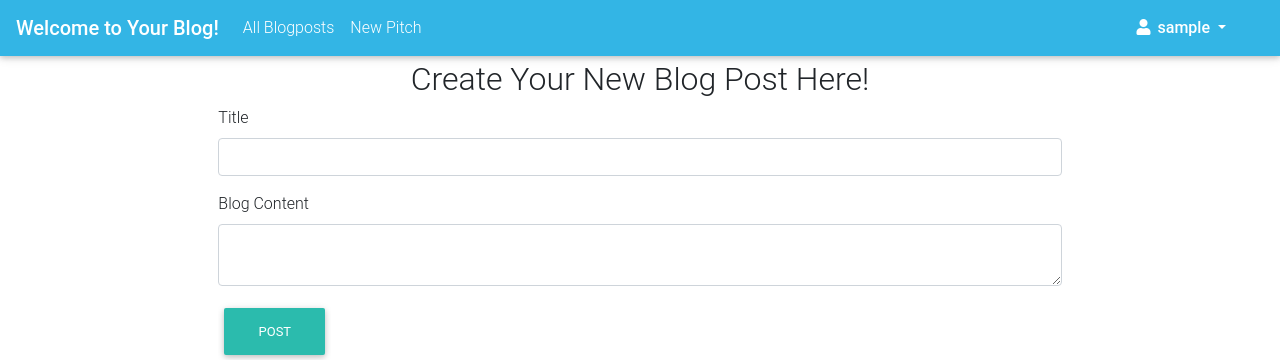
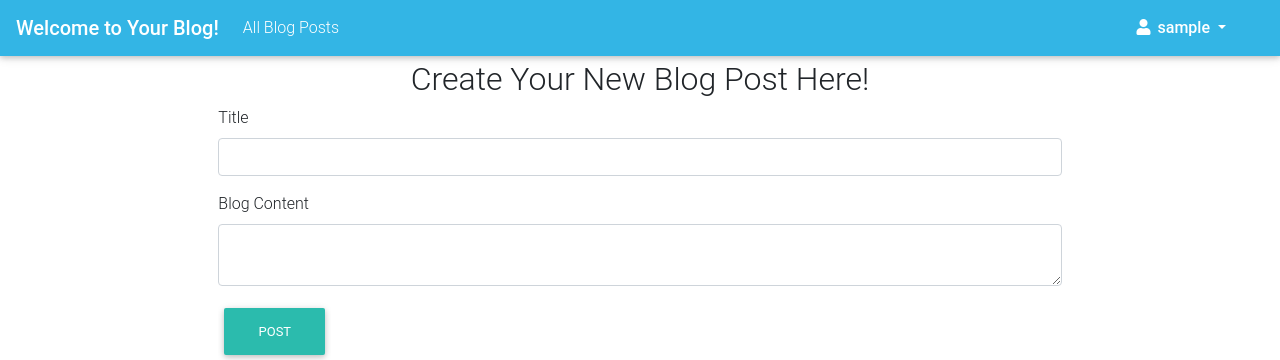
Before and after one commit to 3xistentialcrisis/Blog, a Flask app: page /new_post in a window 1280 px wide. Shown: the top 360 px of the page. Run offline with Flask 2, Linux system fonts and the light colour scheme; the visitor is signed in with stand-in values (Sample User, id 1); data comes from the database, SQL or seed files in the repository; data that the repository does not hold is empty; some libraries are stand-ins or nearby versions.

Commit message:
Amend navbar allblogposts link

```diff
--- a/app/templates/navbar.html
+++ b/app/templates/navbar.html
@@ -7,13 +7,8 @@
     <div class="collapse navbar-collapse" id="navbarSupportedContent-4">
         <ul class="navbar-nav mr-auto">
             <li class="nav-item">
-            <a class="nav-link" href="{{url_for('main.index')}}">All Blogposts</a>
+            <a class="nav-link" href="{{url_for('main.index')}}">All Blog Posts</a>
             </li>
-            {% if current_user.is_authenticated %}
-                <li class="nav-item">
-                    <a class="nav-link" href="">New Pitch</a>
-                </li>
-            {% endif %}
         </ul>
 
         <ul class="navbar-nav ml-auto">
```
